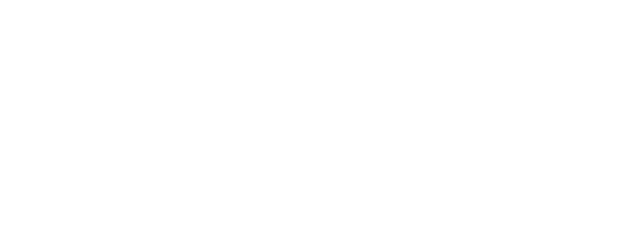
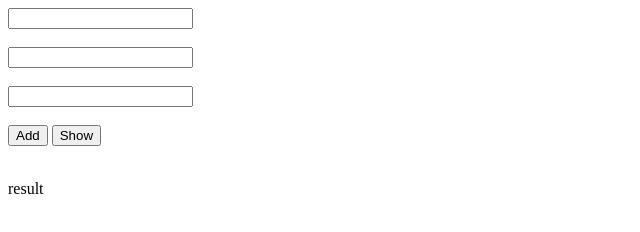
Before and after one commit to anthu1510/js-basic-tutorials, a plain HTML site: page index.html in a window 1280 px wide. Shown: the whole page, without its empty margins (0-640 px from the left). Drawn offline with Linux system fonts and the light colour scheme.

Commit message:
arithmetic operation using functions

```diff
--- /dev/null
+++ b/assets/js/arrays.js
@@ -0,0 +1,22 @@
+
+// function add(a, b) {
+//     var inp1 =  document.getElementById('inp1');
+//     var input = inp1.value;
+//     users.push(input);
+//     inp1.value = '';
+//     showList();
+//     //alert('welcome');
+// }
+
+// function showList() {
+//     var res = document.getElementById('res');
+//     res.innerHTML = JSON.stringify(users);
+// }
+
+function add() {
+    //var res = document.getElementById('res');
+    var input1 = document.getElementById('inp1').value;
+    var input2 = document.getElementById('inp2').value;
+    document.getElementById('inp3').value = parseInt(input1) + parseInt(input2);
+    //input3.value = parseInt(input1) + parseInt(input2);
+}
--- a/index.html
+++ b/index.html
@@ -7,36 +7,12 @@
     <title>Document</title>
 </head>
 <body>
-    <script>
-        //objects
-        var users = {
-            count: 30,
-            name: 'welcome',
-            age: 27,
-            city: 'Madurai'
-        };
-                    console.log(users);
-
-        //conditions
-        var date = 4;
-
-        if(date === 2) {
-            console.log('date is 2');
-        } else if (date === 4) {
-            console.log('date is 4');
-        } else {
-            console.log('date is not 2');
-        }
-
-        //loops
-        var cars = ['BMW','AUDI','TOYOTA','MARUTHI'];
-        var ca = cars[3];
-        console.log(ca);
-
-        var cars = ['BMW','AUDI','TOYOTA','MARUTHI'];
-        for (var i = 0; i < cars.length; i++) {
-            console.log(cars[i]);
-        }
-    </script>
+  <input type="text" id="inp1"></br></br>
+  <input type="text" id="inp2"></br></br>
+  <input type="text" id="inp3"></br></br>
+  <button onclick="add()">Add</button>
+  <button onclick="showList()">Show</button></br></br>
+  <p id="res">result</p>
+  <script src="./assets/js/arrays.js"></script>
 </body>
 </html>
```
Also changed, not shown: assets/js/sample.js (added, +29 -0 lines).
